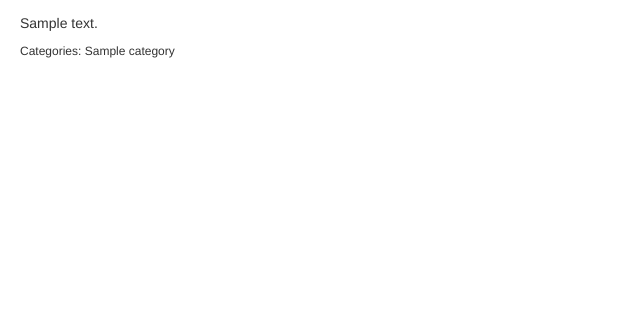
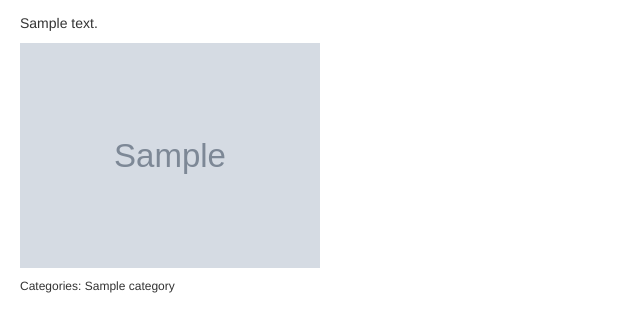
Before and after one commit to Marilyna/blog, a Django app: page /1/ in a window 1280 px wide. Shown: the part 118-450 px from the top of the page, without its empty margins (0-640 px from the left). Run offline with Django 3.2, Linux system fonts and the light colour scheme; a user stored in the database is signed in; tables that the repository leaves empty hold one stand-in row (values such as "Sample post"); grey boxes marked "Sample" are stand-in pictures.

Commit message:
Images in post page

```diff
--- a/blog/urls.py
+++ b/blog/urls.py
@@ -1,4 +1,6 @@
 from django.conf.urls import patterns, include, url
+from django.conf import settings
+from django.conf.urls.static import static
 
 from django.contrib import admin
 from blog import views
@@ -14,4 +16,4 @@ urlpatterns = patterns('',
 
     url(r'^sign-in/$', views.sign_in, name='sign_in'),
     url(r'^sign-out/$', views.sign_out, name='sign_out')
-)
+) + static(settings.MEDIA_URL, document_root=settings.MEDIA_ROOT)
--- a/blog/views.py
+++ b/blog/views.py
@@ -14,7 +14,8 @@ def index(request):
 @login_required(login_url='sign_in')
 def post_page(request, post_id):
     post = Post.objects.get(pk=post_id)
-    return render(request, 'post_page.html', {'post': post})
+    images = Image.objects.filter(post=post)
+    return render(request, 'post_page.html', {'post': post, 'images': images})
 
 
 @login_required(login_url='sign_in')
--- a/static/style.css
+++ b/static/style.css
@@ -43,7 +43,9 @@ p.categories-list {
     font-size: 12px;
 }
 
-
+img.post-image {
+    max-width: 300px;
+}
 
 
 
--- a/templates/post_page.html
+++ b/templates/post_page.html
@@ -5,6 +5,13 @@
         Published at: {{ post.pub_date|date:"d.m.Y" }} | Author: {{ post.author }}
     </p>
     <p>{{ post.content }}</p>
+    <p>
+        {% for im in images %}
+            <a href="{{ MEDIA_URL }}{{ im.image }}">
+                <img src="{{ MEDIA_URL }}{{ im.image }}" class="post-image">
+            </a>
+        {% endfor %}
+    </p>
     <p class="categories-list">
         <span>Categories: </span>{{ post.categories.all|join:", " }}
     </p>
```
